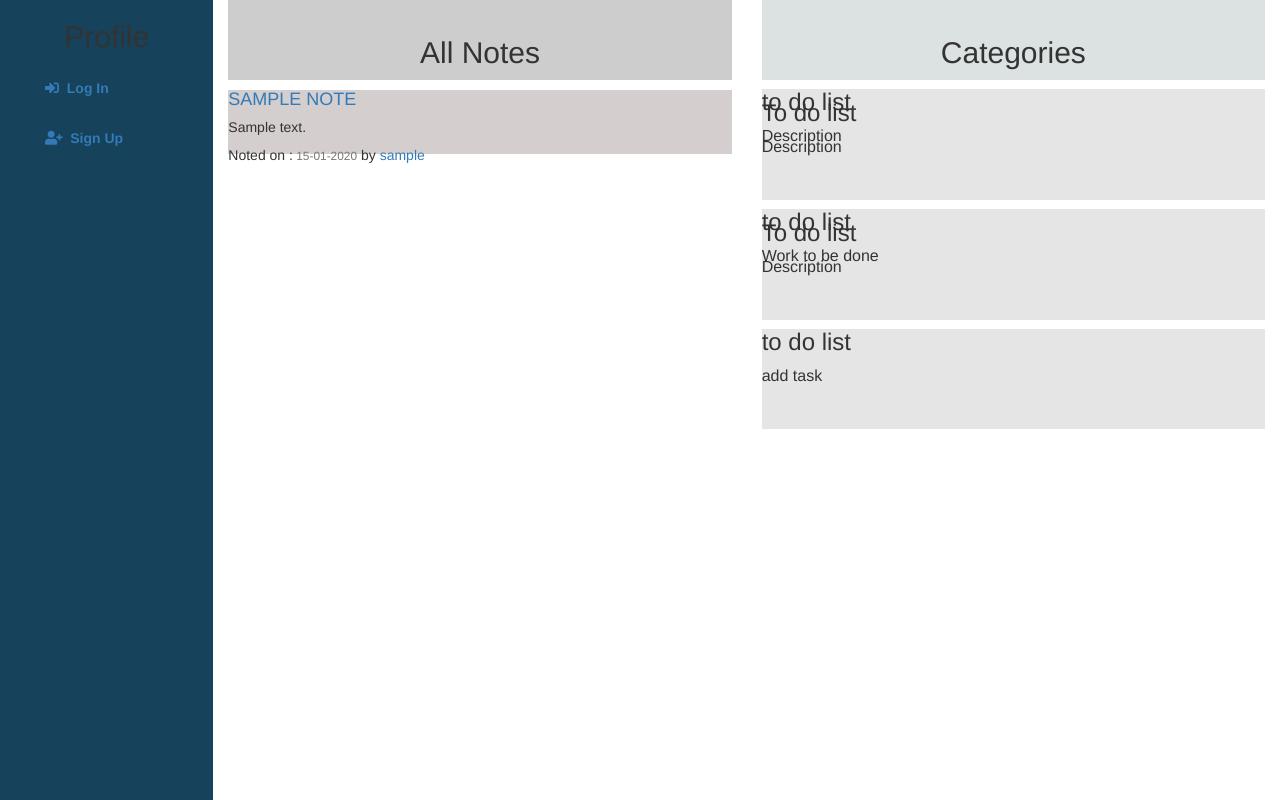
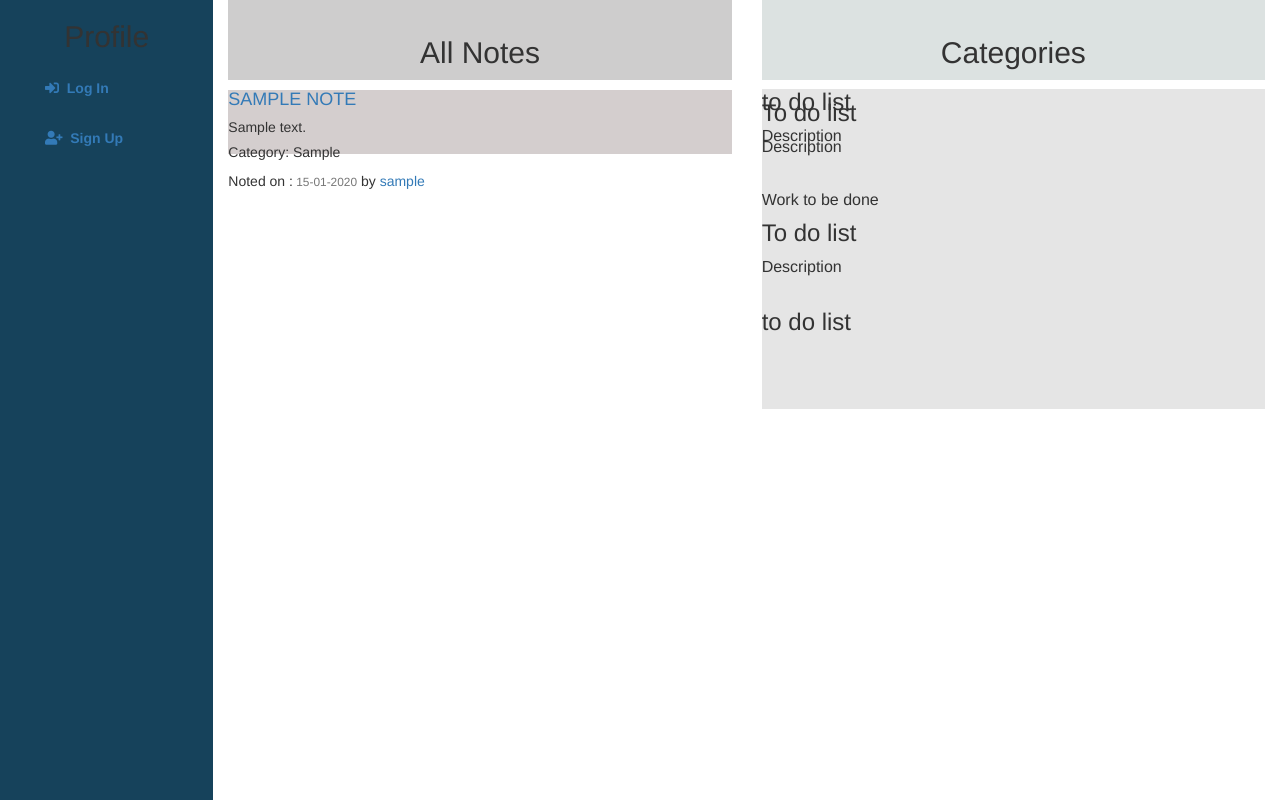
Before and after one commit to Roney-juma/NoteBook-Flask, a Flask app: page / in a window 1280 px wide. Run offline with Flask 2, Linux system fonts and the light colour scheme; tables that the repository leaves empty hold one stand-in row (values such as "Sample post"); some libraries are stand-ins or nearby versions.

Commit message:
Update categories

```diff
--- a/app/main/forms.py
+++ b/app/main/forms.py
@@ -1,6 +1,6 @@
 from flask_wtf import FlaskForm
 from flask_wtf.file import FileField,FileAllowed
-from wtforms import StringField,TextAreaField, SubmitField,ValidationError
+from wtforms import StringField,TextAreaField,SelectField, SubmitField,ValidationError
 from wtforms.validators import Required,Email
 from flask_login import current_user
 from ..models import User
@@ -24,4 +24,6 @@ class UpdateProfile(FlaskForm):
 class CreateNote(FlaskForm):
   title = StringField('Title',validators=[Required()])
   content = TextAreaField('Note Content',validators=[Required()])
+  category = SelectField('Category', choices=[('To do list','To do list'),('Items to remember','Items to remember'),('Online resources','Online resources'),('General','General')],validators=[Required()])
+
   submit = SubmitField('Add')
--- a/app/main/views.py
+++ b/app/main/views.py
@@ -29,8 +29,9 @@ def new_note():
     if form.validate_on_submit():
         title = form.title.data
         content = form.content.data
+        category = form.category.data
         user_id =  current_user._get_current_object().id
-        note = Note(title=title, content=content,user_id=user_id)
+        note = Note(title=title, content=content,category=category,user_id=user_id)
         note.save()
         for subscriber in subscribers:
             mail_message("New note created","email/new_note",subscriber.email,note=note)
@@ -47,11 +48,15 @@ def updatenote(note_id):
     if form.validate_on_submit():
         note.title = form.title.data
         note.content = form.content.data
+        category = form.category.data
+
         db.session.commit()
         return redirect(url_for('main.note',id = note.id))
     if request.method == 'GET':
         form.title.data = note.title
         form.content.data = note.content
+        form.category = form.category.data
+
     return render_template('edit_note.html', form = form)
 
 @main.route('/note/<note_id>/delete', methods = ['POST'])
--- a/app/models.py
+++ b/app/models.py
@@ -48,7 +48,7 @@ class Note(db.Model):
   content = db.Column(db.Text(), nullable = False)
   user_id = db.Column(db.Integer, db.ForeignKey('users.id'))
   time = db.Column(db.DateTime, default = datetime.utcnow)
-  # category = db.Column(db.String(255), index = True,nullable = False)
+  category = db.Column(db.String(255), index = True,nullable = False)
 
   def save(self):
     db.session.add(self)
--- a/app/templates/notes_page.html
+++ b/app/templates/notes_page.html
@@ -54,6 +54,7 @@
         <div class="note">
           <h4><a href="{{url_for('main.note',id = note.id)}}">{{note.title | upper}}</a></h4>
           <h5>{{note.content}}</h5>
+          <h5>Category: {{note.category}}</h5>
           <p>Noted on :<small class="text-muted mr-2"> {{note.time.strftime('%d-%m-%Y')}}</small> by <a
               href="user/{{note.user.username}}">{{note.user.username}}</a></p>
 
@@ -70,12 +71,10 @@
           <p>Description </p>
         </div>
         <div class="category-item">
-          <h3/h3>to do list</h3>
           <p>Work to be done</p>
         </div>
         <div class="category-item">
-          <h3/h3>to do list</h3>
-          <p>add task</p>
+          <h3>to do list</h3>
         </div>
       </div>
       <div class="category-item">
```
Also changed, not shown: migrations/versions/32f5d5fd4be4_initial_migration.py (added, +30 -0 lines).
